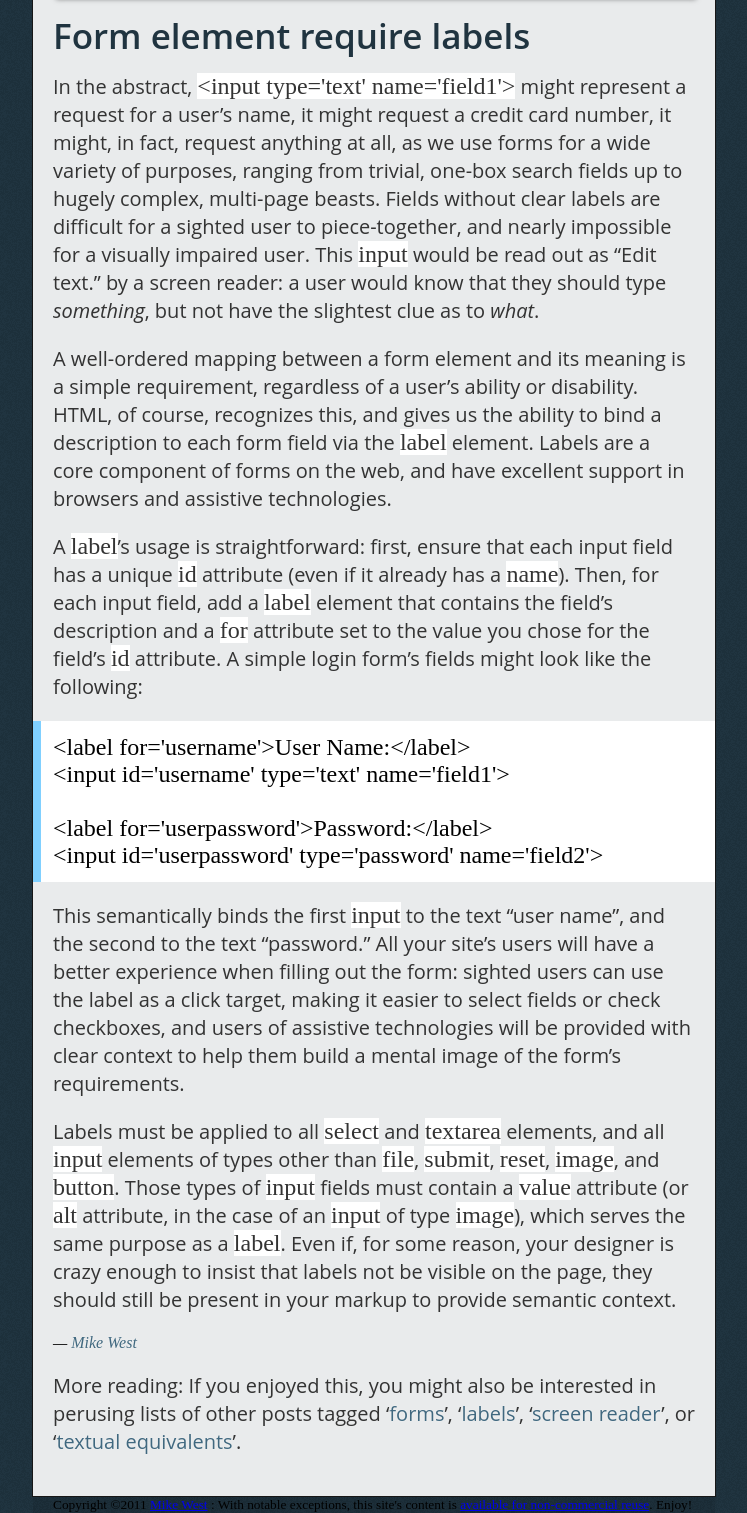
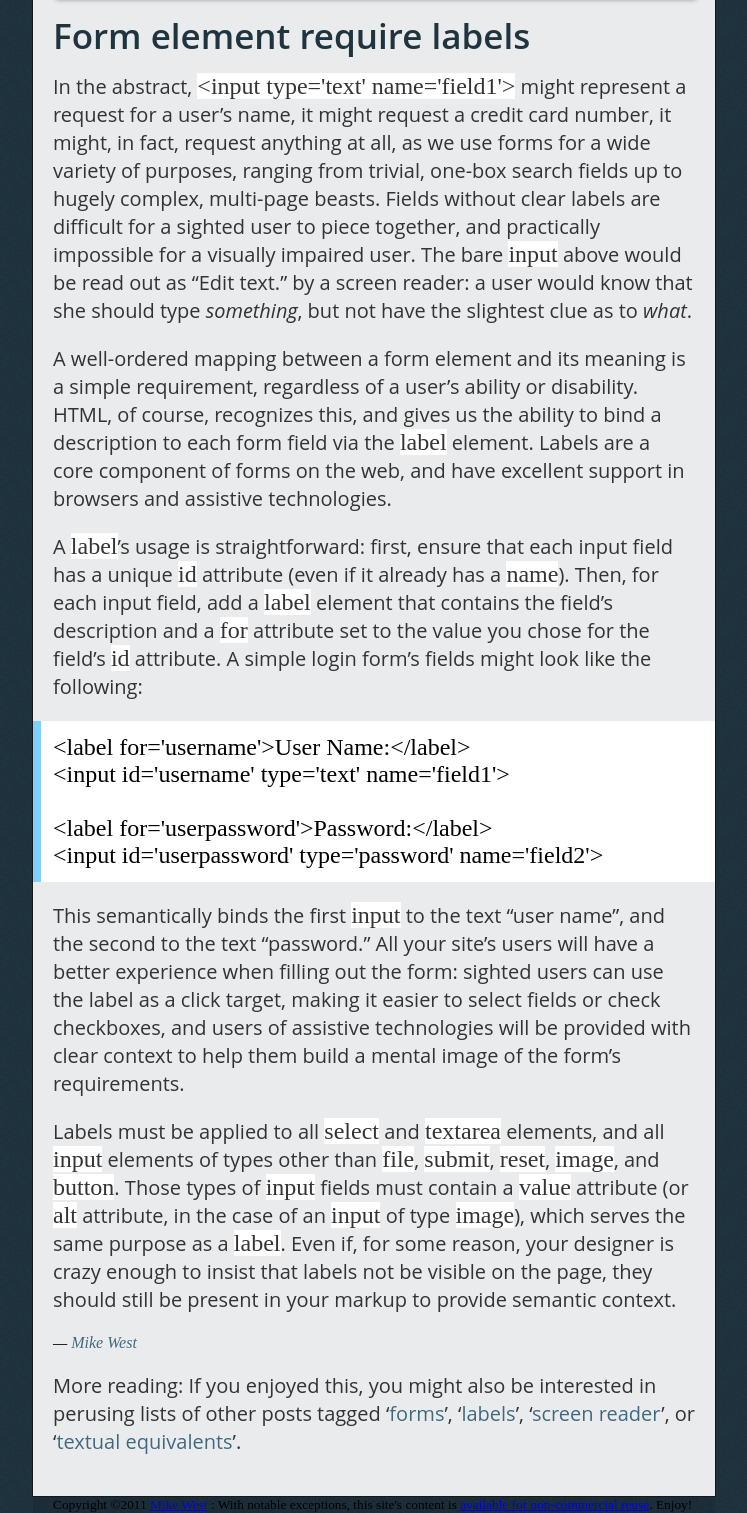
Before and after one commit to mikewest/w15y.com, a Jekyll site: the page built from textual-equivalents/form-elements-require-labels/index.markdown, in a window 1280 px wide, cut to the strip 416-1929 px from the top of the page. Shown: the whole strip, without its empty margins (266-1013 px from the left). Built offline with Jekyll 4.4.1, drawn with Linux system fonts in a browser that asks for light colours.

Commit message:
Form elements and labels.

```diff
--- a/textual-equivalents/form-elements-require-labels/demo.html
+++ b/textual-equivalents/form-elements-require-labels/demo.html
@@ -129,8 +129,10 @@
 
     <section id="rendering"></section>
 
-    <pre><code class='prettyprint lang-html' contenteditable='true' id='code'>Name:
+    <pre><code class='prettyprint lang-html' contenteditable='true' aria-hidden='true' id='code'>Name:
 &lt;input type='text'
        name='field1'
+
+
 &gt;</code></pre>
 </html>
--- a/textual-equivalents/form-elements-require-labels/index.markdown
+++ b/textual-equivalents/form-elements-require-labels/index.markdown
@@ -18,7 +18,7 @@ elements:
   - textarea
 
 ---
-In the abstract, `<input type='text' name='field1'>` might represent a request for a user's name, it might request a credit card number, it might, in fact, request anything at all, as we use forms for a wide variety of purposes, ranging from trivial, one-box search fields up to hugely complex, multi-page beasts. Fields without clear labels are difficult for a sighted user to piece-together, and nearly impossible for a visually impaired user. This `input` would be read out as "Edit text." by a screen reader: a user would know that they should type _something_, but not have the slightest clue as to _what_.
+In the abstract, `<input type='text' name='field1'>` might represent a request for a user's name, it might request a credit card number, it might, in fact, request anything at all, as we use forms for a wide variety of purposes, ranging from trivial, one-box search fields up to hugely complex, multi-page beasts. Fields without clear labels are difficult for a sighted user to piece together, and practically impossible for a visually impaired user. The bare `input` above would be read out as "Edit text." by a screen reader: a user would know that she should type _something_, but not have the slightest clue as to _what_.
 
 A well-ordered mapping between a form element and its meaning is a simple requirement, regardless of a user's ability or disability. HTML, of course, recognizes this, and gives us the ability to bind a description to each form field via the `label` element. Labels are a core component of forms on the web, and have excellent support in browsers and assistive technologies.
 
```
Also changed, not shown: other parts of textual-equivalents/form-elements-require-labels/index.markdown (+1 -1 lines).
